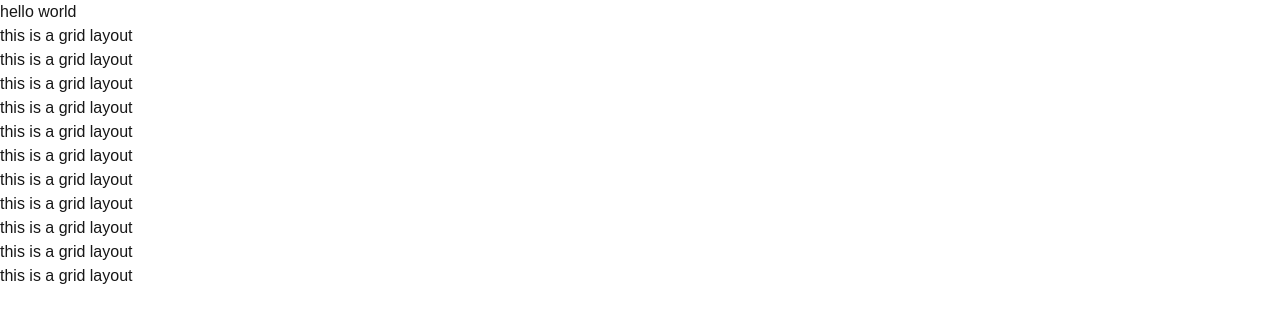
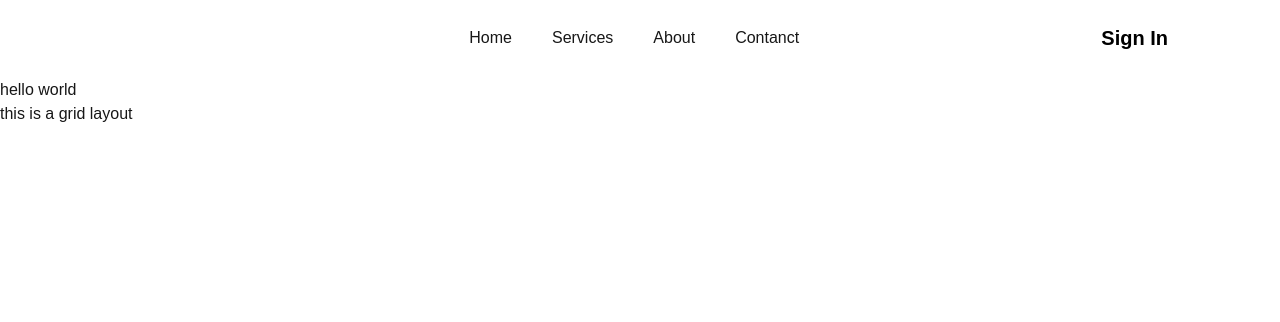
Before and after one commit to mohammadnobin/next-app, a Next.js app: page / in a window 1280 px wide. Shown: the top 322 px of the page. Built offline with nearby package versions, Linux system fonts and the light colour scheme.

Commit message:
navbar design complate

```diff
--- /dev/null
+++ b/src/app/Components/Navbar/Navbar.jsx
@@ -0,0 +1,20 @@
+import React from 'react';
+
+const Navbar = () => {
+    return (
+        <nav className='py-4 border-b-2 border-b-white  justify-between px-20 flex items-center'>
+            <div className="text-4xl text-white font-extrabold cursor-pointer ">Next <span className='font-bold text-xl -ml-2.5 '>APP</span> </div>
+            <ul className='flex items-center justify-center gap-x-10'>
+                <li>Home</li>
+                <li>Services</li>
+                <li>About</li>
+                <li>Contanct</li>
+            </ul>
+            <div className="">
+                <button className='font-bold text-xl py-2 text-black cursor-pointer px-8 bg-white rounded-3xl'>Sign In</button>
+            </div>
+        </nav>
+    );
+};
+
+export default Navbar;
--- a/src/app/layout.js
+++ b/src/app/layout.js
@@ -1,5 +1,6 @@
 import { Geist, Geist_Mono } from "next/font/google";
 import "./globals.css";
+import Navbar from "./Components/Navbar/Navbar";
 
 const geistSans = Geist({
   variable: "--font-geist-sans",
@@ -22,6 +23,7 @@ export default function RootLayout({ children }) {
       <body
         className={`${geistSans.variable} ${geistMono.variable} antialiased`}
       >
+        <Navbar />
         {children}
       </body>
     </html>
--- a/src/app/page.js
+++ b/src/app/page.js
@@ -1,42 +1,8 @@
-
-
 export default function Home() {
   return (
     <div>
       hello world
-      <div>
-        this is a grid layout
-      </div>
-      <div>
-        this is a grid layout
-      </div>
-      <div>
-        this is a grid layout
-      </div>
-      <div>
-        this is a grid layout
-      </div>
-      <div>
-        this is a grid layout
-      </div>
-      <div>
-        this is a grid layout
-      </div>
-      <div>
-        this is a grid layout
-      </div>
-      <div>
-        this is a grid layout
-      </div>
-      <div>
-        this is a grid layout
-      </div>
-      <div>
-        this is a grid layout
-      </div>
-      <div>
-        this is a grid layout
-      </div>
-      </div>
+      <div>this is a grid layout</div>
+    </div>
   );
 }
```
